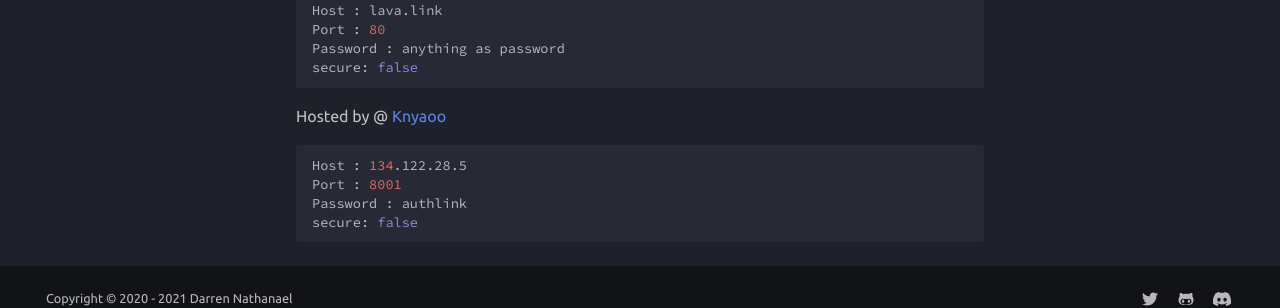
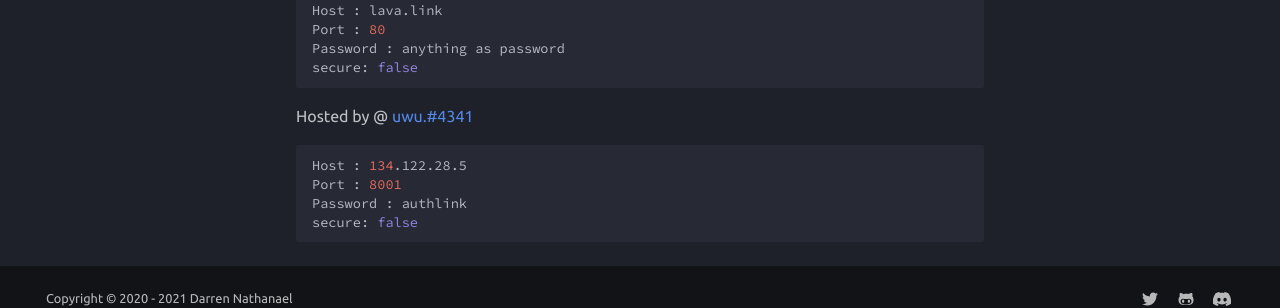
Before and after one commit to DarrenOfficial/lavalink-list, an MkDocs documentation site: the page built from docs/NoSSL/lavalink-without-ssl.md, in a window 1280 px wide and 944 px high. Shown: the part 614-922 px from the top of the window. Built offline with MkDocs 1.6.1 and Material for MkDocs 9.7.7, drawn with Linux system fonts in a browser that asks for light colours; comment, search, counter and statistics services are not loaded.

Commit message:
epic fix

````diff
--- a/docs/NoSSL/lavalink-without-ssl.md
+++ b/docs/NoSSL/lavalink-without-ssl.md
@@ -21,7 +21,7 @@ Port : 80
 Password : anything as password
 secure: false
 ```
-Hosted by @ [Knyaoo](https://github.com/knyaoo)
+Hosted by @ [uwu.#4341](https://github.com/knyaoo)
 ```bash
 Host : 134.122.28.5
 Port : 8001
````
